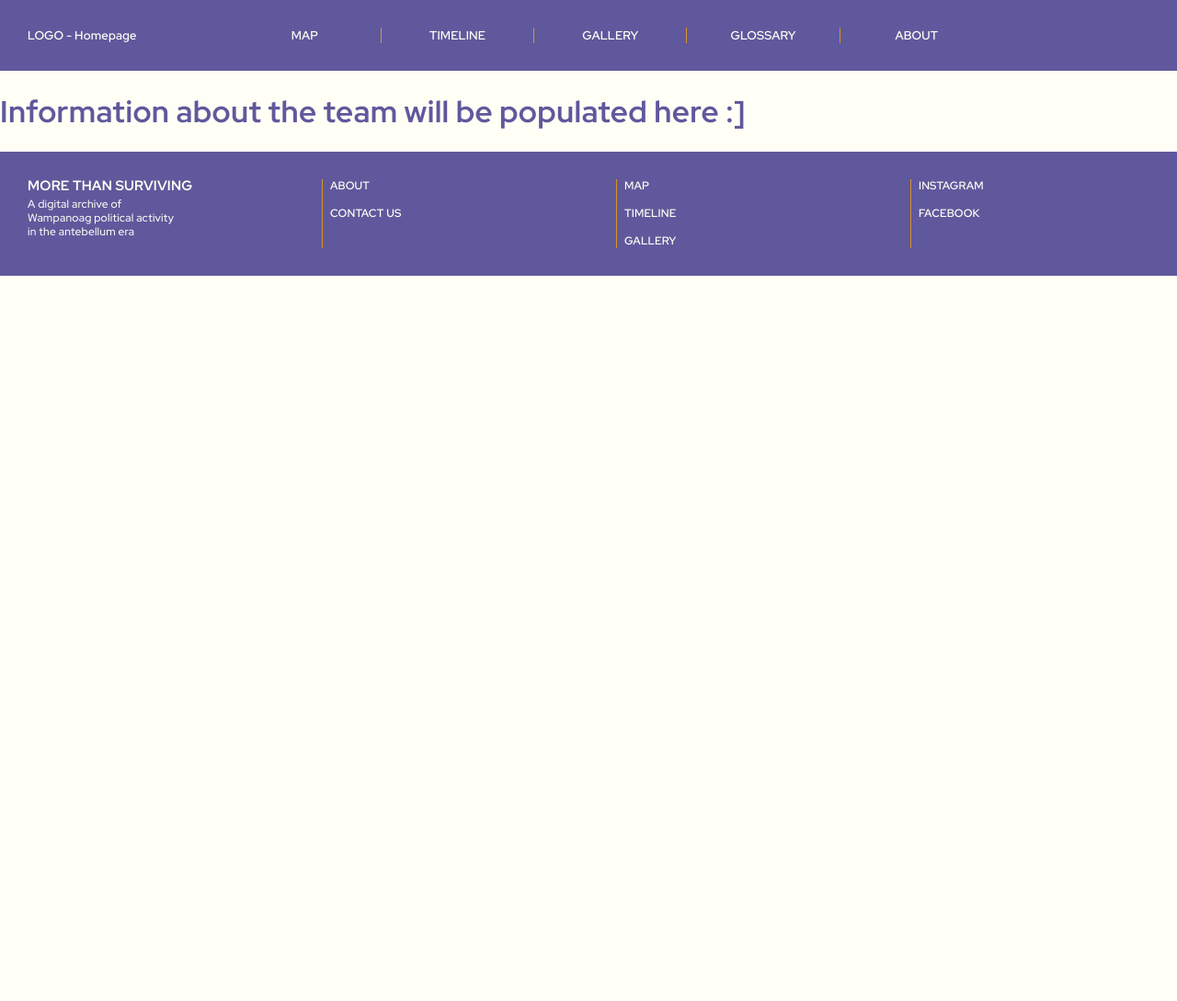
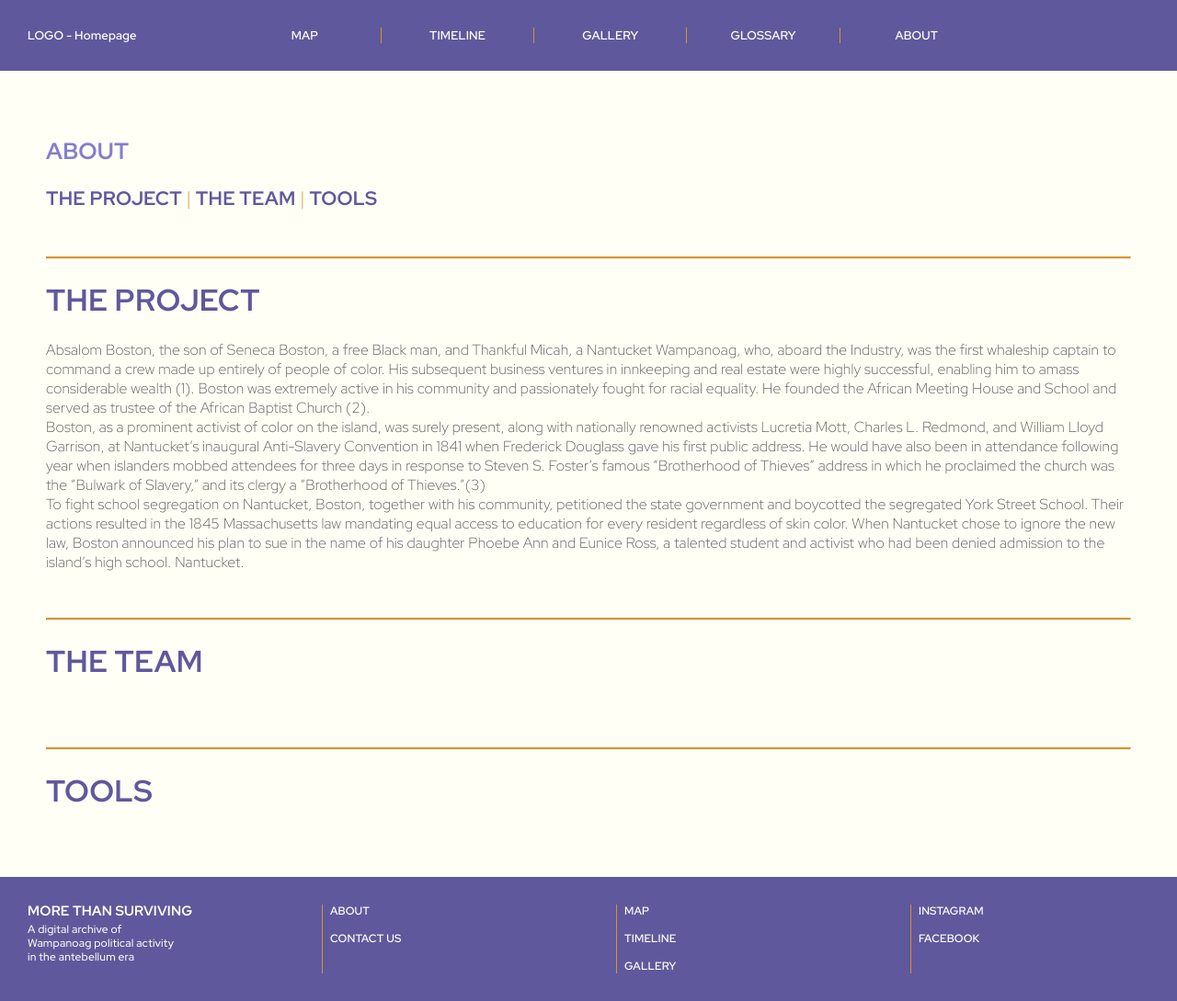
Before and after one commit to zeldaskywalker/more-than-surviving, a Django app: page /about/ in a window 1280 px wide. Shown: the whole page at 92% size. Before the commit the page ends 300 px from the top, so only its background shows below. Run offline with Django 4.2, Linux system fonts and the light colour scheme; some libraries are stand-ins or nearby versions.

Commit message:
Add more front-end implementation.

```diff
--- a/mts-web-app/mts/static/css/site.css
+++ b/mts-web-app/mts/static/css/site.css
@@ -2,6 +2,7 @@
     --main-bg-color: #FFFFF6;
     --document-purple: #60589C;
     --document-gray: #5C5B5B;
+    --text: #1A1A1A;
     --womens-rights-purple: #867EC9;
     --temperance-blue: #819CB9;
     --racial-equality-green: #589C82;
@@ -11,6 +12,10 @@
 
 hr {
     border-top: 1px solid var(--document-gray);
+}
+
+#about-hr {
+    border-top: 2px solid var(--anti-slavery-gold);
 }
 
 html, body {
@@ -119,6 +124,18 @@ h2 {
     text-align: left;
     }
 
+#about-caption {
+    color: var(--document-purple);
+    font-size: 21px;
+    letter-spacing: 0.23px;
+    text-align: left;
+}
+
+#about-divider {
+    color: var(--anti-slavery-gold);
+    font-size: 21px;
+}
+
 button {
     border-radius: 5px;
     border: 1px solid #979797;
@@ -150,6 +167,14 @@ button {
     height: auto;
     display: grid;
     grid-template-columns: 1fr 1fr;
+    padding: 50px;
+}
+
+#about-page-container {
+    padding: 50px;
+}
+
+#timeline-page-container {
     padding: 50px;
 }
 
--- a/mts-web-app/mts/templates/about.html
+++ b/mts-web-app/mts/templates/about.html
@@ -1,5 +1,49 @@
 {% extends 'base.html' %}
 
 {% block content %}
-<h1>Information about the team will be populated here :]</h1>
+<div id="about-page-container">
+    <div>
+        <div>
+            <h2>ABOUT</h2>
+        </div>
+        <span class="caption" id="about-caption">
+            <a href="#the-project">THE PROJECT</a>
+        </span>
+        <span id="about-divider">
+            |
+        </span>
+        <span class="caption" id="about-caption">
+            <a href="#the-team">THE TEAM</a>
+        </span>
+        <span id="about-divider">
+            |
+        </span>
+        <span class="caption" id="about-caption">
+            <a href="#tools">TOOLS</a>
+        </span>
+    </div>
+    <br>
+    <br>
+    <hr id="about-hr">
+    <div>
+        <h1 id="the-project">THE PROJECT</h1>
+        Absalom Boston, the son of Seneca Boston, a free Black man, and Thankful Micah, a Nantucket Wampanoag, who, aboard the Industry, was the first whaleship captain to command a crew made up entirely of people of color. His subsequent business ventures in innkeeping and real estate were highly successful, enabling him to amass considerable wealth (1). Boston was extremely active in his community and passionately fought for racial equality. He founded the African Meeting House and School and served as trustee of the African Baptist Church (2).
+        <br>
+        Boston, as a prominent activist of color on the island, was surely present, along with nationally renowned activists Lucretia Mott, Charles L. Redmond, and William Lloyd Garrison, at Nantucket’s inaugural Anti-Slavery Convention in 1841 when Frederick Douglass gave his first public address. He would have also been in attendance following year when islanders mobbed attendees for three days in response to Steven S. Foster’s famous “Brotherhood of Thieves” address in which he proclaimed the church was the “Bulwark of Slavery,” and its clergy a “Brotherhood of Thieves.”(3)
+        <br>
+        To fight school segregation on Nantucket, Boston, together with his community, petitioned the state government and boycotted the segregated York Street School. Their actions resulted in the 1845 Massachusetts law mandating equal access to education for every resident regardless of skin color. When Nantucket chose to ignore the new law, Boston announced his plan to sue in the name of his daughter Phoebe Ann and Eunice Ross, a talented student and activist who had been denied admission to the island’s high school. Nantucket.
+    </div>
+    <br>
+    <br>
+    <hr id="about-hr">
+    <div>
+        <h1 id="the-team">THE TEAM</h1>
+    </div>
+    <br>
+    <br>
+    <hr id="about-hr">
+    <div>
+        <h1 id="tools">TOOLS</h1>
+    </div>
+</div>
 {% endblock content %}
--- a/mts-web-app/mts/templates/base.html
+++ b/mts-web-app/mts/templates/base.html
@@ -1,11 +1,16 @@
 <html>
     {% load static %}
     <head>
+        <link rel="stylesheet" href="{% static 'css/timeline-custom.css' %}">
+        <link rel="stylesheet" href="{% static 'css/timeline-fonts.css' %}">
+        <link title="timeline-styles" rel="stylesheet" href="{% static 'css/timeline-custom.css' %}">
+        <link title="font.default" rel="stylesheet" href="{% static 'css/timeline-fonts.css' %}">
         <link rel="preconnect" href="https://fonts.googleapis.com">
         <link rel="preconnect" href="https://fonts.gstatic.com" crossorigin>
         <link href="https://fonts.googleapis.com/css2?family=Red+Hat+Display:ital,wght@0,300;0,400;0,500;0,600;0,700;0,800;1,600&display=swap" rel="stylesheet">
         <link rel="stylesheet" href="{% static 'css/site.css' %}">
     </head>
+    <script src="https://cdn.knightlab.com/libs/timeline3/latest/js/timeline.js"></script>
     <body>
         <nav>
             <div class="header-footer-container header-container">
--- /dev/null
+++ b/mts-web-app/mts/templates/glossary.html
@@ -0,0 +1,5 @@
+{% extends 'base.html' %}
+
+{% block content %}
+<h2>ISSUES</h2>
+{% endblock content %}
--- a/mts-web-app/mts/urls.py
+++ b/mts-web-app/mts/urls.py
@@ -7,5 +7,6 @@ urlpatterns = [
     path('map/', views.MapView.as_view(), name='map'),
     path('timeline/', views.TimelineView.as_view(), name='timeline'),
     path('gallery/', views.GalleryView.as_view(), name='gallery'),
+    path('glossary/', views.GlossaryView.as_view(), name='glossary'),
     path('about/', views.AboutView.as_view(), name='about'),
 ]
--- a/mts-web-app/mts/views.py
+++ b/mts-web-app/mts/views.py
@@ -15,5 +15,8 @@ class TimelineView(generic.TemplateView):
 class GalleryView(generic.TemplateView):
     template_name = 'gallery.html'
 
+class GlossaryView(generic.TemplateView):
+    template_name = 'glossary.html'
+
 class AboutView(generic.TemplateView):
     template_name = 'about.html'
```
Also changed, not shown: mts-web-app/mts/templates/activist.html (added, +41 -0 lines), mts-web-app/mts/templates/event.html (added, +41 -0 lines), mts-web-app/mts/templates/map.html (+16 -5 lines), mts-web-app/mts/templates/timeline.html (+15 -19 lines).
